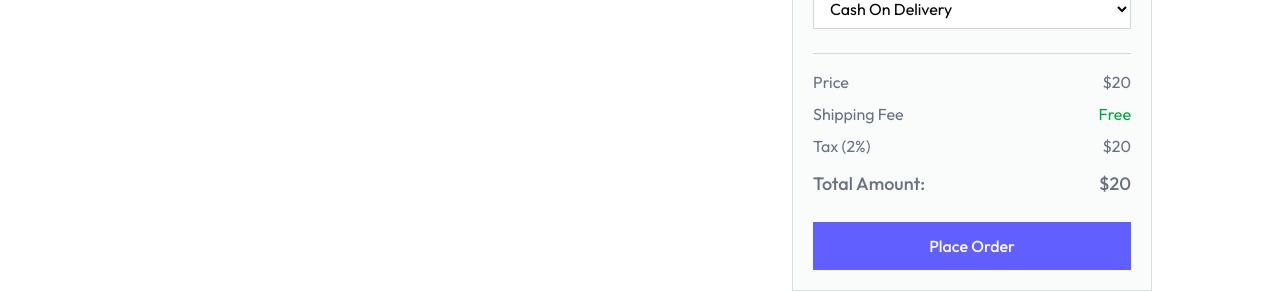
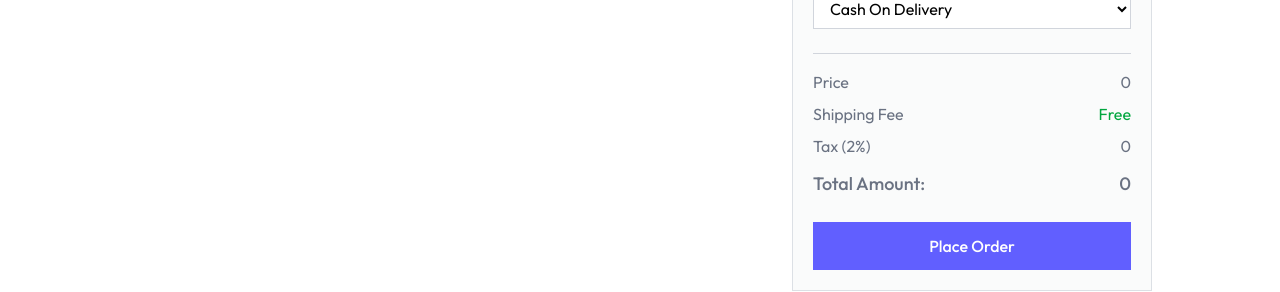
Before and after one commit to ruvindya28/food-delivery-web-app, a React (Vite) app in the folder client/: page /cart in a window 1280 px wide. Shown: the part 342-634 px from the top of the page. Built offline with nearby package versions, Linux system fonts and the light colour scheme; a web font is replaced by a local one.

Commit message:
update cart total calculation to use offerPrice and ensure correct item identification

```diff
--- a/client/src/context/AppContext.jsx
+++ b/client/src/context/AppContext.jsx
@@ -73,16 +73,17 @@ export const AppContextProvider = ({children})=>{
 
     //get cart total price
 
-    const getCartTotal = ()=>{
-        let totalPrice = 0;
-        for(const item in cartItems){
-            let itemInfo = products.find((product) => product._id === items);
-            if(cartItems[item] >0){
-                totalPrice += itemInfo.price * cartItems[item];
-            }
+    const getCartTotal = () => {
+    let totalPrice = 0;
+    for (const item in cartItems) {
+        let itemInfo = products.find((product) => product._id.toString() === item);
+        if (itemInfo && cartItems[item] > 0) {
+            totalPrice += itemInfo.offerPrice * cartItems[item]; // Assuming `offerPrice` is correct
         }
-        return Math.floor(totalPrice * 100) / 100;
     }
+    return Math.floor(totalPrice * 100) / 100;
+};
+
 
 
     useEffect(() => {
--- a/client/src/pages/Cart.jsx
+++ b/client/src/pages/Cart.jsx
@@ -5,7 +5,7 @@ import { assets, dummyAddress } from '../assets/assets'
 
 const Cart = () => {
 
-     const {products,currency,cartItems,removeFromCart,getCartCount,updateCartItem,navigate,getCartAmount} = useAppContext()
+     const {products,currency,cartItems,removeFromCart,getCartCount,updateCartItem,navigate,getCartTotal} = useAppContext()
      const [cartArray, setCartArray] = useState([])
      const [address, setAddress] = useState(dummyAddress)
      const [showAddress, setShowAddress] = useState(false)
@@ -20,6 +20,10 @@ const Cart = () => {
             tempArray.push(product)
         }
         setCartArray(tempArray)
+    }
+
+    const placeOrder = async () => {
+
     }
 
     useEffect(() => {
@@ -94,12 +98,12 @@ const Cart = () => {
                         </button>
                         {showAddress && (
                             <div className="absolute top-12 py-1 bg-white border border-gray-300 text-sm w-full">
-                                { address.map((adress, index)=>( <p onClick={() => setShowAddress(false)} className="text-gray-500 p-2 hover:bg-gray-100">
+                                { address.map((adress, index)=>( <p onClick={() => {setSelectedAddress(adress); setShowAddress(false)}} className="text-gray-500 p-2 hover:bg-gray-100">
                                    {adress.street}, {adress.city}, {adress.state}, {adress.country}
                                 </p>))
 
                             }
-                                <p onClick={() => setShowAddress(false)} className="text-indigo-500 text-center cursor-pointer p-2 hover:bg-indigo-500/10">
+                                <p onClick={() =>navigate("/add-address")} className="text-indigo-500 text-center cursor-pointer p-2 hover:bg-indigo-500/10">
                                     Add address
                                 </p>
                             </div>
@@ -108,7 +112,7 @@ const Cart = () => {
 
                     <p className="text-sm font-medium uppercase mt-6">Payment Method</p>
 
-                    <select className="w-full border border-gray-300 bg-white px-3 py-2 mt-2 outline-none">
+                    <select onChange={(e) => setPaymentOption(e.target.value)} className="w-full border border-gray-300 bg-white px-3 py-2 mt-2 outline-none">
                         <option value="COD">Cash On Delivery</option>
                         <option value="Online">Online Payment</option>
                     </select>
@@ -118,21 +122,21 @@ const Cart = () => {
 
                 <div className="text-gray-500 mt-4 space-y-2">
                     <p className="flex justify-between">
-                        <span>Price</span><span>$20</span>
+                        <span>Price</span><span>{currency}{getCartTotal()}</span>
                     </p>
                     <p className="flex justify-between">
                         <span>Shipping Fee</span><span className="text-green-600">Free</span>
                     </p>
                     <p className="flex justify-between">
-                        <span>Tax (2%)</span><span>$20</span>
+                        <span>Tax (2%)</span><span>{currency}{getCartTotal() * 2 / 100}</span>
                     </p>
                     <p className="flex justify-between text-lg font-medium mt-3">
-                        <span>Total Amount:</span><span>$20</span>
+                        <span>Total Amount:</span><span>{currency}{getCartTotal() + getCartTotal() * 2 / 100}</span>
                     </p>
                 </div>
 
-                <button className="w-full py-3 mt-6 cursor-pointer bg-indigo-500 text-white font-medium hover:bg-indigo-600 transition">
-                    Place Order
+                <button onClick={placeOrder} className="w-full py-3 mt-6 cursor-pointer bg-indigo-500 text-white font-medium hover:bg-indigo-600 transition">
+                    {paymentOption === "COD" ? "Place Order" : "Proceed to Checkout"}
                 </button>
             </div>
         </div>
```
